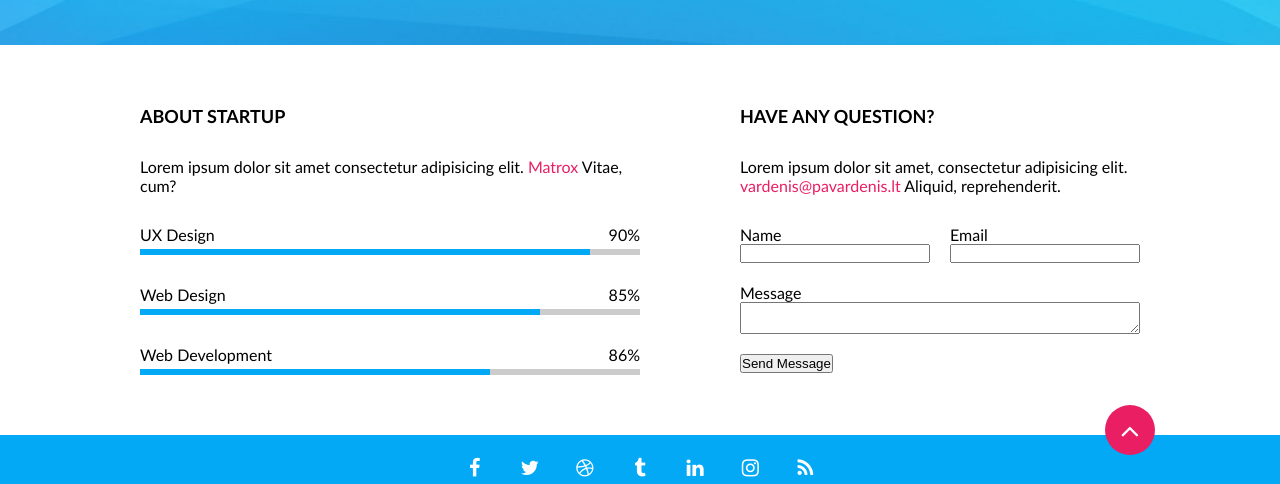
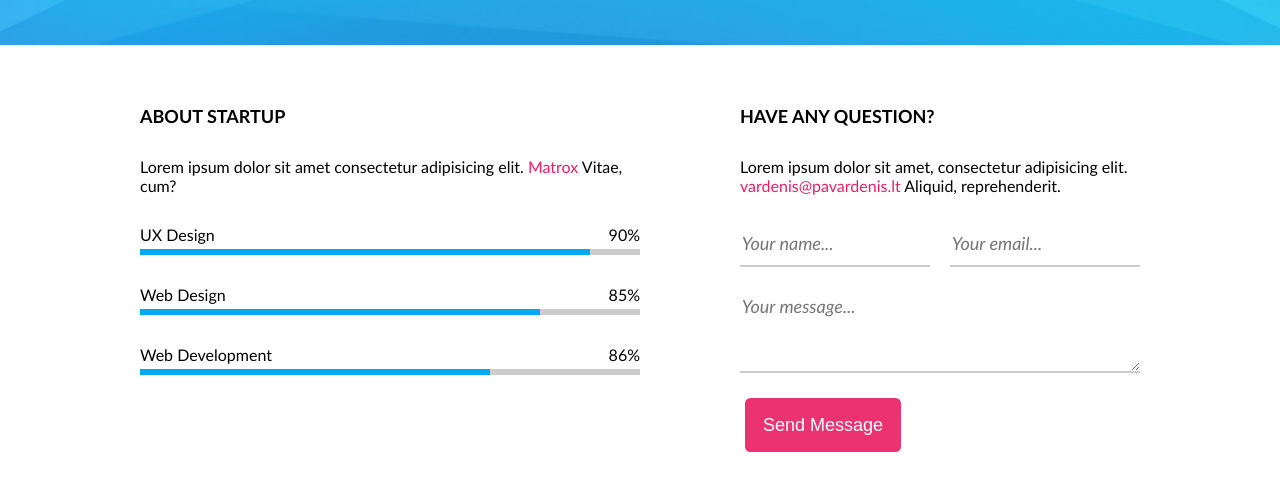
Before and after one commit to RokasSweets/06-007, a website: page index.html in a window 1280 px wide. Shown: the part 755-1239 px from the top of the page. Drawn offline with Linux system fonts and the light colour scheme.

Commit message:
Form update #11

```diff
--- /dev/null
+++ b/css/components/button.css
@@ -0,0 +1,21 @@
+.btn {
+    margin: 5px;
+    display: inline-block;
+    width: auto;
+    padding: 1em;
+    background-color: var(--secondary-color);
+    color: #fff;
+    border: none;
+    font-size: 18px;
+    text-decoration: none;
+    line-height: 1em;
+    cursor: pointer;
+    border-radius: 0.3em;
+    opacity: 0.9;
+    transition: all 0.3s;
+}
+
+.btn:hover {
+    box-shadow: 0px 3px 6px #0003;
+    opacity: 1;
+}
--- a/css/components/form.css
+++ b/css/components/form.css
@@ -1,3 +1,9 @@
+::placeholder {
+    font-family: 'Gill Sans', 'Gill Sans MT', Calibri, 'Trebuchet MS', sans-serif;
+    font-style: italic;
+    font-size: 18px;
+}
+
 form {
     display: grid;
     grid-template-columns: 1fr 1fr;
@@ -12,11 +18,32 @@ form > .cell-2 {
     grid-column: span 2;
 }
 
-form > div {
+form > div > label{
+    display: none;
 
 }
 
 form > div > input,
 form > div > textarea {
     width: 100%;
+    padding: 0.5em 0.1em;
+    font-size: 18px;
+    line-height: 1.2em;
+    border: none;
+    border-bottom: 2px solid #ccc;
 }
+
+form > div > textarea {
+    min-height: 4.8em;
+    max-height: 13em;
+    resize: vertical;
+}
+
+@media (max-width: 1000px) {
+    form {
+        grid-template-columns: 1fr;
+    }
+    form > .cell-2 {
+        grid-column: span 1;
+    }
+}
--- a/index.html
+++ b/index.html
@@ -19,6 +19,7 @@
     <!-- 3rd-party -->
     <link rel="stylesheet" href="./css/3rd-party/font-awesome.min.css">
     <!-- components -->
+    <link rel="stylesheet" href="./css/components/button.css">
     <link rel="stylesheet" href="./css/components/form.css">
     <link rel="stylesheet" href="./css/components/clock.css">
     <link rel="stylesheet" href="./css/components/mouse.css">
@@ -100,19 +101,19 @@
                 <p class="section-description">Lorem ipsum dolor sit amet, consectetur adipisicing elit. <a href="mailto:vardenis@pavardenis.lt">vardenis@pavardenis.lt</a> Aliquid, reprehenderit.</p>
                 <form action="/">
                     <div class="cell-1">
-                        <label for="">Name</label>
-                        <input type="text">
+                        <label for="name">Name</label>
+                        <input id="name" name="name" type="text" placeholder="Your name..." required>
                     </div>
                     <div class="cell-1">
-                        <label for="">Email</label>
-                        <input type="text">
+                        <label for="email">Email</label>
+                        <input id="email" name="email" type="email" placeholder="Your email..." required>
                     </div>
                     <div class="cell-2">
-                        <label for="">Message</label>
-                        <textarea name="" id=""></textarea>
+                        <label for="message">Message</label>
+                        <textarea name="message" id="message" placeholder="Your message..." required></textarea>
                     </div>
                     <div class="cell-2">
-                        <button>Send Message</button>
+                        <button class="btn">Send Message</button>
                     </div>
                 </form>
             </div>
```
